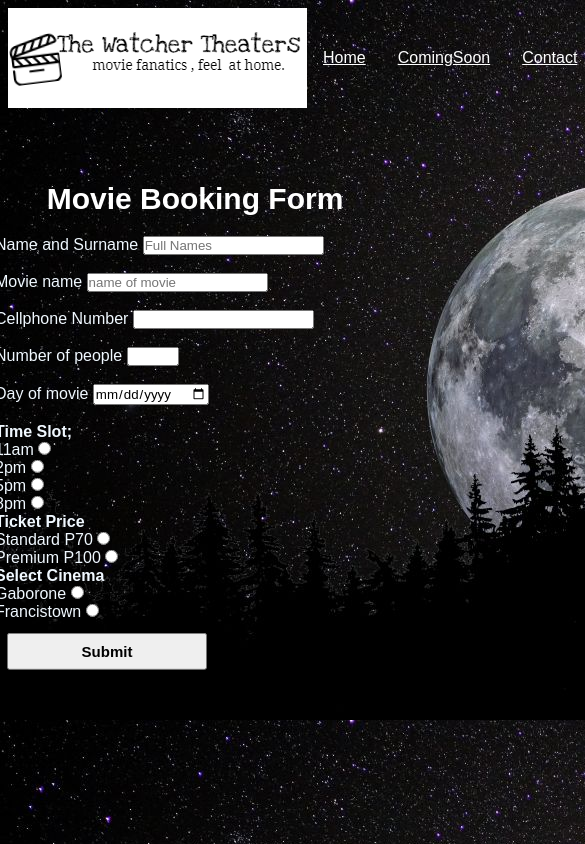
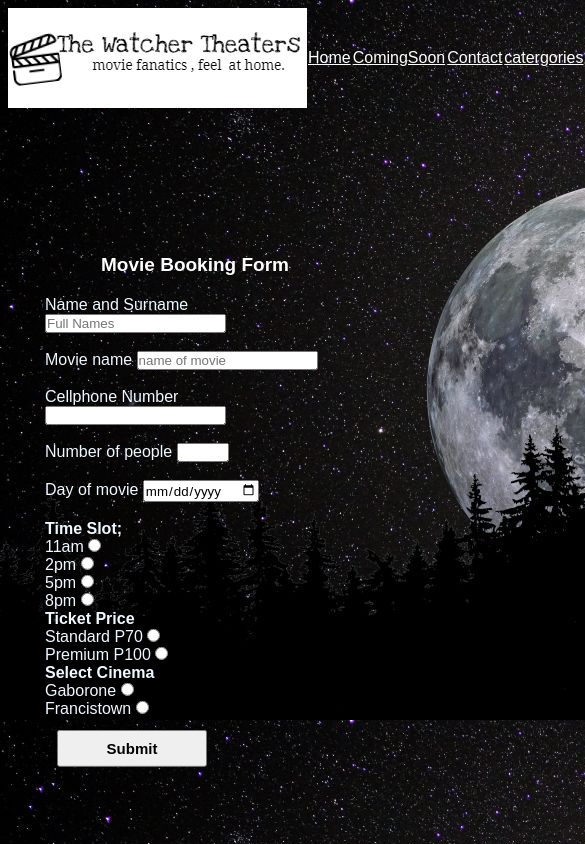
Before and after one commit to PhethoK/CSE21-068-, a plain HTML site: page Booking.html in a window 390 px wide. Shown: the top 844 px of the page, 585 px wide, since content can reach past the window. Drawn offline with Linux system fonts and the light colour scheme.

Commit message:
Update style2.css

```diff
--- a/style2.css
+++ b/style2.css
@@ -286,3 +286,25 @@
 .bookingform button:hover{
     color: red;
 }
+@media screen and (max-width: 700px) {
+.bookingform h1 {
+      font-size: 19px;
+    }
+  }
+@media screen and (max-width: 700px) {
+    .catnav li a{
+        color: black;
+        padding: 1px;
+        display: block;
+
+    }
+}
+
+@media screen and (max-width: 900px) {
+.bookingform{
+        position: fixed;
+        top: 60%;
+        left: 50%;
+        width: 300px;
+    }
+  }
```
